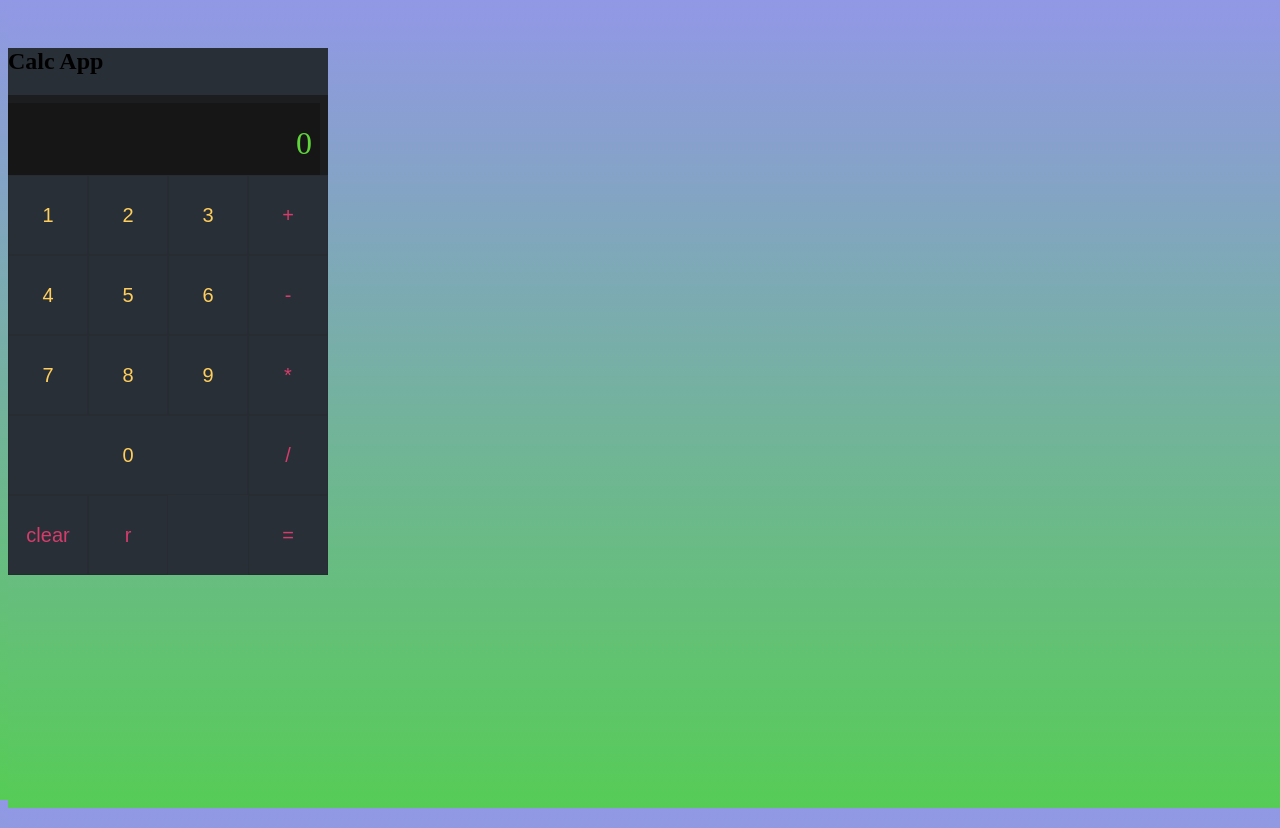
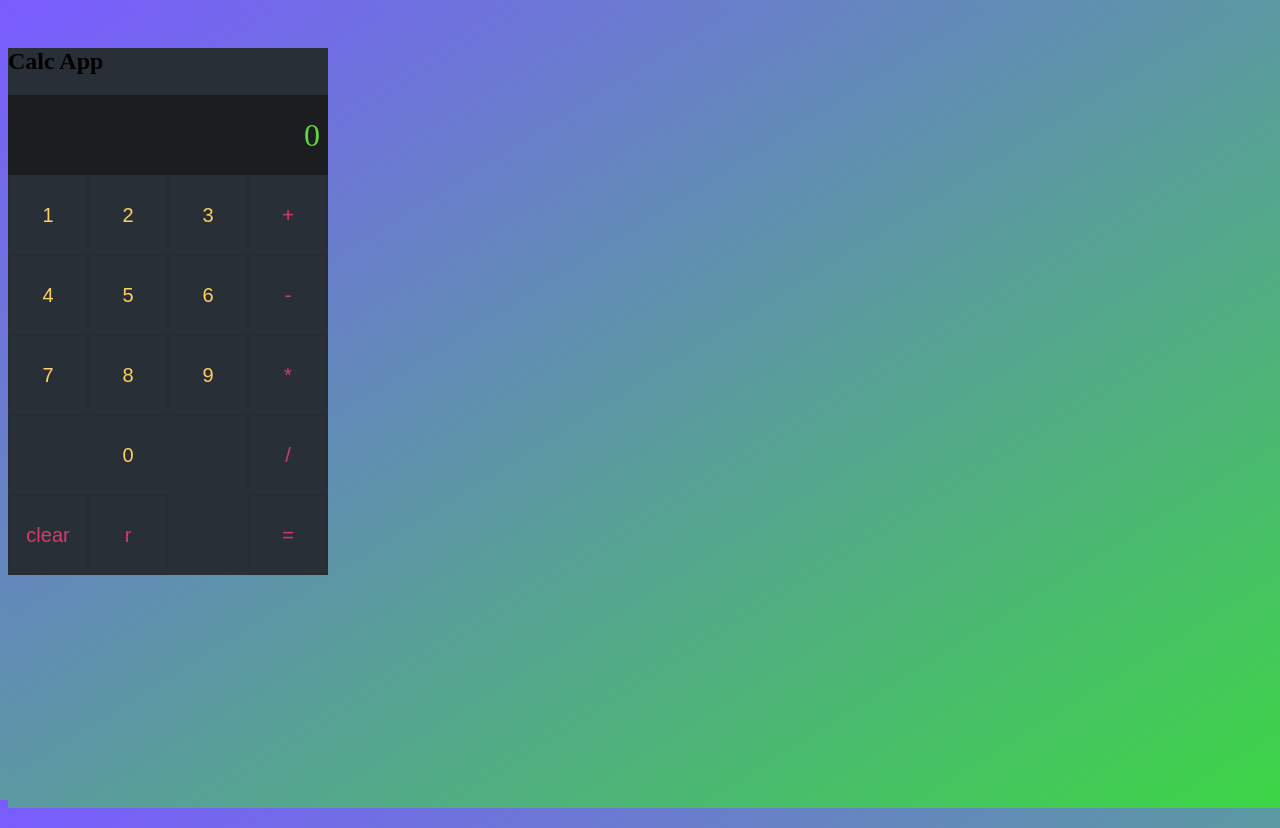
Before and after one commit to safejrz/calc-app, a React (Create React App) app: page / in a window 1280 px wide. Built offline with nearby package versions, Linux system fonts and the light colour scheme.

Commit message:
Leccion 55

```diff
--- a/src/App.css
+++ b/src/App.css
@@ -3,7 +3,7 @@ body {
   position: relative;
   width: 100%;
   height: 100%;
-  background-image: linear-gradient(#9198e5, #56CC56);
+  background-image: linear-gradient(to bottom right, #7a5cff 0%, #3cd644 100%);
   background-repeat: no-repeat;
   background-attachment: fixed;
 }
--- a/src/App.jsx
+++ b/src/App.jsx
@@ -1,18 +1,21 @@
 import React from 'react';
+import Button from './components/Button'
 import Result from './components/Result';
 import './App.css';
 
 const App = () => {
-  debugger
-  console.log("Renderizacion de app")
+  // debugger
+  const clickHandlerFunction = text => {
+    console.log("Button.clickHandler1", text)
+  }
+
+  console.log("App render")
   return (
     <main className='react-calculator'>
         <h2>Calc App</h2>
-      <div className='result'>
-        <Result />
-      </div>
+        <Result value={undefined} />
       <div className="numbers">
-        <button>1</button>
+        <Button text="1" clickHandler={clickHandlerFunction} />
         <button>2</button>
         <button>3</button>
         <button>4</button>
--- /dev/null
+++ b/src/components/Button.jsx
@@ -0,0 +1,14 @@
+import React from 'react'
+
+const Button = ({type, text, clickHandler}) => {
+    return (
+        <button className={type} onClick={() => {
+            console.log("onClick en el Button")
+            clickHandler(text)
+        }}>
+            <span>{text}</span>
+        </button>
+    )
+}
+
+export default Button
--- a/src/components/Result.jsx
+++ b/src/components/Result.jsx
@@ -1,12 +1,22 @@
 import React from "react";
+import { PropTypes } from "prop-types";
 
-const Result= () => {
-    console.log("renderization of result");
+const Result= ({value}) => {
+    console.log("Result renderization", value);
     return (
     <div className="result">
-       <span>0</span>
+       {value}
     </div>
     )
 }
 
+Result.propTypes = {
+    value: PropTypes.string.isRequired
+}
+
+Result.defaultProps = {
+    value: "0",
+    prop1: "hola"
+}
+
 export default Result
```
